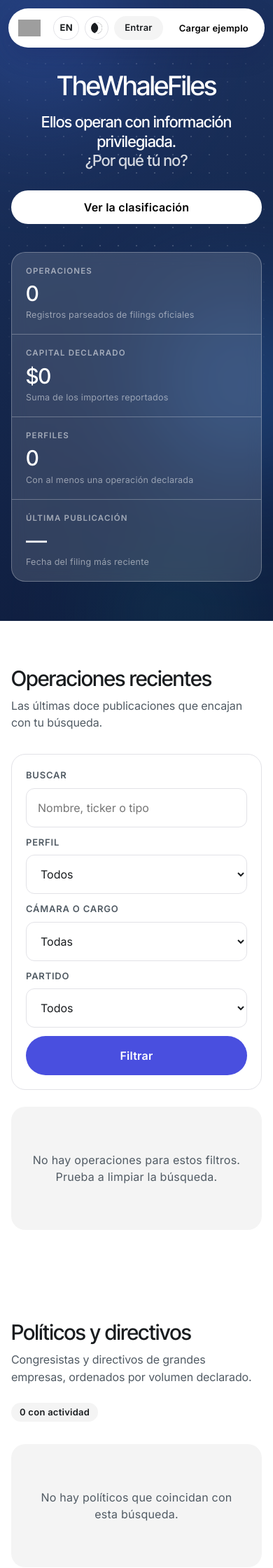
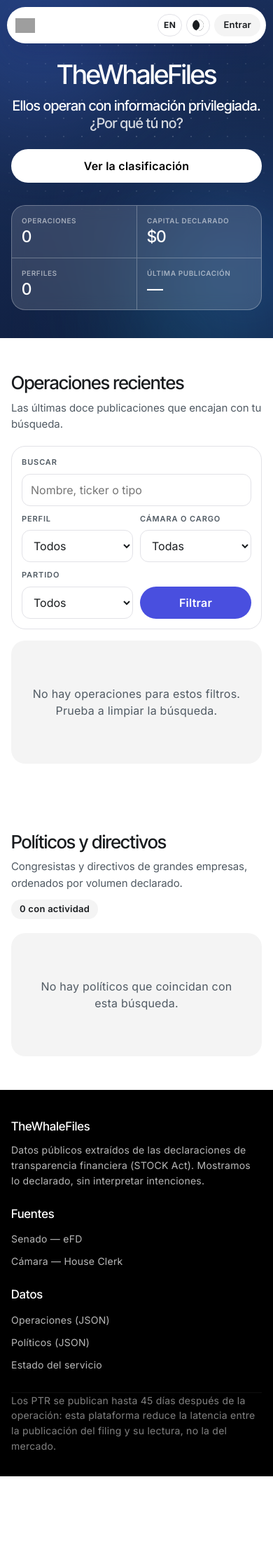
Before and after one commit to laglera/TheWhaleFiles, a FastAPI app: page / in a window 390 px wide. Shown: the top 2240 px of the page at 70% size. After the commit the page ends 2109 px from the top, so only its background shows below. Run offline with FastAPI, Linux system fonts and the light colour scheme; parts of the project's set-up code (start-up, migrations or seed data) failed here and were passed over; grey boxes are pictures that could not be loaded.

Commit message:
feat:mobile front

```diff
--- a/app/static/styles.css
+++ b/app/static/styles.css
@@ -2109,16 +2109,26 @@ img {
 }
 
 @media (max-width: 767px) {
+  /* --------------------------------------------------------------------
+     Móvil: la portada es una lista, no una rejilla encogida
+     --------------------------------------------------------------------
+     A esta anchura cada tarjeta pasaba a ocupar una pantalla entera y la
+     portada medía más de diez mil píxeles de alto: había que arrastrar
+     medio minuto para llegar a los gráficos. El criterio aquí es el de una
+     app: filas compactas, una sola cifra grande por fila y el aire vertical
+     reducido a la mitad, sin quitar ningún dato de la vista.
+     -------------------------------------------------------------------- */
+
   .band {
-    padding: 64px 0;
+    padding: 48px 0;
   }
 
   .band--tight {
-    padding: 144px 0 64px;
+    padding: 120px 0 48px;
   }
 
   .band--profile {
-    padding: 40px 0;
+    padding: 32px 0;
   }
 
   .inner,
@@ -2130,31 +2140,49 @@ img {
 
   /* Barra: se compacta y suelta el alto que descuenta el hero */
   .nav {
-    padding: 12px 16px;
-    margin-bottom: -80px;
+    padding: 10px 12px;
+    margin-bottom: -72px;
   }
 
   .nav__inner {
-    height: 56px;
-    padding: 0 8px 0 14px;
-    gap: 12px;
+    height: 52px;
+    padding: 0 8px 0 12px;
+    gap: 8px;
+  }
+
+  /* El nombre de la marca sale ya aquí: con idioma, tema y sesión al lado,
+     a 767px la barra se queda sin holgura mucho antes que el logo. */
+  .nav__brand-name {
+    display: none;
+  }
+
+  .nav__mark {
+    width: 28px;
+    height: 28px;
   }
 
   .nav__actions {
-    gap: 8px;
+    gap: 6px;
   }
 
   .nav__lang,
   .nav__theme {
-    height: 34px;
-    min-width: 34px;
+    height: 32px;
+    min-width: 32px;
     padding: 0 8px;
+    font-size: 12px;
   }
 
   .nav__inner .btn--sm {
-    height: 34px;
-    padding: 0 14px;
+    height: 32px;
+    padding: 0 12px;
     font-size: 13px;
+  }
+
+  /* Cargar el filing de ejemplo es una herramienta de demostración y el
+     texto no cabe junto al resto: en móvil se retira de la barra. */
+  .nav__inner #load-sample {
+    display: none;
   }
 
   .nav__meta {
@@ -2162,15 +2190,16 @@ img {
   }
 
   .hero {
-    padding: 104px 0 56px;
+    padding: 88px 0 40px;
   }
 
   .hero__claim {
-    margin-top: 20px;
+    margin-top: 14px;
+    font-size: 20px;
   }
 
   .hero__actions {
-    margin-top: 28px;
+    margin-top: 24px;
     width: 100%;
   }
 
@@ -2179,7 +2208,7 @@ img {
   }
 
   .hero__stats {
-    margin-top: 40px;
+    margin-top: 32px;
     padding: 0 20px;
   }
 
@@ -2210,51 +2239,239 @@ img {
   .band-head {
     flex-direction: column;
     align-items: flex-start;
+    gap: 12px;
+    margin-bottom: 20px;
   }
 
   .band-head h2 {
-    font-size: 34px;
+    font-size: 30px;
   }
 
   .band-head p {
+    font-size: 15px;
+  }
+
+  /* Métricas de portada: dos por fila y sin la línea de descripción, que a
+     este ancho ocupaba más que la propia cifra. */
+  .metric-band {
+    grid-template-columns: repeat(2, minmax(0, 1fr));
+  }
+
+  .metric:nth-child(n) {
+    border-left: 1px solid var(--glass-line);
+    border-top: 1px solid var(--glass-line);
+  }
+
+  .metric:nth-child(odd) {
+    border-left: 0;
+  }
+
+  .metric:nth-child(-n + 2) {
+    border-top: 0;
+  }
+
+  .metric,
+  .metric-band--hero .metric {
+    padding: 16px 16px 18px;
+    gap: 2px;
+  }
+
+  .metric span {
+    font-size: 10px;
+    letter-spacing: 0.06em;
+  }
+
+  .metric-band--hero .metric strong {
+    font-size: 26px;
+  }
+
+  .metric small {
+    display: none;
+  }
+
+  /* Filtros: el buscador y el botón mandan; los tres desplegables se reparten
+     en dos columnas para no comerse la pantalla antes del primer resultado. */
+  .filters {
+    grid-template-columns: 1fr 1fr;
+    gap: 10px 10px;
+    padding: 16px;
+    margin-bottom: 16px;
+  }
+
+  .filters .field:first-of-type {
+    grid-column: 1 / -1;
+  }
+
+  /* El botón cae en el hueco que deja el tercer desplegable en lugar de
+     abrir una fila propia. */
+  .filters .btn {
+    grid-column: auto;
+  }
+
+  .field > span {
+    font-size: 11px;
+    letter-spacing: 0.08em;
+  }
+
+  .field input,
+  .field select {
+    height: 46px;
+    padding: 10px 12px;
+    /* 16px evita el zoom automático de iOS al enfocar el campo */
     font-size: 16px;
   }
 
+  .filters .btn {
+    height: 46px;
+  }
+
+  /* Operaciones: la tarjeta de tres bloques se convierte en una fila de
+     lista — ticker y persona a la izquierda, importe a la derecha, y tipo y
+     fecha debajo. */
   .trade-grid,
-  .people-grid,
-  .filters {
+  .people-grid {
     grid-template-columns: 1fr;
-  }
-
-  .filters {
-    padding: 20px;
-    margin-bottom: 24px;
-  }
-
-  .metric-band {
-    grid-template-columns: 1fr;
-  }
-
-  .metric:nth-child(n) {
-    border-left: 0;
-    border-top: 1px solid var(--glass-line);
-  }
-
-  .metric:first-child {
+    gap: 8px;
+  }
+
+  .trade-card {
+    display: grid;
+    grid-template-columns: minmax(0, 1fr) auto;
+    align-items: center;
+    gap: 6px 12px;
+    padding: 12px 14px;
+    border-radius: var(--r-md);
+  }
+
+  .trade-card__ident {
+    grid-column: 1;
+    grid-row: 1;
+    gap: 10px;
+  }
+
+  .trade-card__ident .avatar {
+    width: 34px;
+    height: 34px;
+    font-size: 11px;
+  }
+
+  .trade-card__ident h3 {
+    font-size: 16px;
+    line-height: 1.25;
+  }
+
+  .trade-card__ident small {
+    font-size: 12px;
+    overflow: hidden;
+    text-overflow: ellipsis;
+    white-space: nowrap;
+  }
+
+  .trade-card__foot {
+    grid-column: 2;
+    grid-row: 1;
+    padding-top: 0;
+    margin-top: 0;
     border-top: 0;
-  }
-
-  .metric-band--hero .metric {
-    padding: 22px 24px;
+    text-align: right;
+  }
+
+  /* "IMPORTE" y el estado se caen: la cifra ya se lee como importe y el
+     estado vuelve a aparecer en la ficha de la persona. */
+  .trade-card__foot span,
+  .trade-card__foot .tag {
+    display: none;
+  }
+
+  .trade-card__foot strong {
+    font-size: 20px;
+  }
+
+  .trade-card__top {
+    grid-column: 1 / -1;
+    grid-row: 2;
+    justify-content: flex-start;
+    gap: 8px;
+    padding-top: 8px;
+    border-top: 1px solid var(--hairline-light);
+  }
+
+  .trade-card__top .tag {
+    padding: 3px 8px;
+    font-size: 11px;
+  }
+
+  .trade-card__date {
+    font-size: 12px;
+    margin-left: auto;
+  }
+
+  /* Personas: misma fila de lista, con la foto como ancla visual */
+  .person-card {
+    padding: 10px 14px;
+    gap: 12px;
+    border-radius: var(--r-md);
+  }
+
+  .person-card .avatar {
+    width: 38px;
+    height: 38px;
+  }
+
+  .person-card__body h3 {
+    font-size: 15px;
+    line-height: 1.3;
+  }
+
+  .person-card__body small {
+    font-size: 12px;
+  }
+
+  /* Cifra y unidad en la misma línea: apiladas sumaban una segunda línea a
+     cada una de las veinticuatro filas. */
+  .person-card__count {
+    display: flex;
+    align-items: baseline;
+    gap: 5px;
+  }
+
+  .person-card__count strong {
+    display: inline;
+    font-size: 17px;
+  }
+
+  .person-card__count span {
+    font-size: 10.5px;
+  }
+
+  .person-card {
+    padding: 8px 14px;
+  }
+
+  .more-note {
+    margin-top: 16px;
+    font-size: 13px;
+  }
+
+  .viz-grid {
+    gap: 10px;
   }
 
   .card {
-    padding: 24px;
+    padding: 20px 18px;
+  }
+
+  .card__title {
+    font-size: 22px;
+  }
+
+  .card__sub {
+    font-size: 14px;
   }
 
   .bar-row {
     grid-template-columns: 56px 1fr;
-    row-gap: 6px;
+    row-gap: 4px;
   }
 
   .bar-row__value {
@@ -2265,13 +2482,13 @@ img {
 
   /* Clasificación: sin avatar ni barra, sólo puesto, nombre e importe */
   .rank-card {
-    padding: 8px;
+    padding: 6px;
   }
 
   .rank-row {
-    grid-template-columns: 32px minmax(0, 1fr) auto;
-    gap: 12px;
-    padding: 14px 12px;
+    grid-template-columns: 28px minmax(0, 1fr) auto;
+    gap: 10px;
+    padding: 11px 10px;
   }
 
   .rank-row .avatar {
@@ -2279,14 +2496,12 @@ img {
   }
 
   .rank-row__amount b {
-    font-size: 18px;
+    font-size: 17px;
   }
 
   .band--brand {
-    padding-bottom: 64px;
-  }
-
-  /* Ficha: retrato y datos en una sola columna */
+    padding-bottom: 48px;
+  }
   .profile {
     padding: 96px 0 48px;
   }
@@ -2401,16 +2616,31 @@ img {
   }
 
   .footer {
-    padding: 56px 0 40px;
+    padding: 40px 0 32px;
   }
 
   .footer__grid {
     grid-template-columns: 1fr;
-    gap: 32px;
-  }
-}
-
-/* Móvil estrecho: la barra ya no da para el nombre de la marca */
+    gap: 24px;
+    padding-bottom: 28px;
+  }
+
+  .footer h4 {
+    font-size: 17px;
+    margin-bottom: 10px;
+  }
+
+  .footer ul {
+    gap: 8px;
+  }
+
+  .footer__note {
+    margin-top: 20px;
+  }
+}
+
+/* Móvil estrecho: sólo se ajustan los márgenes y los cuerpos mayores; la
+   estructura de lista ya viene resuelta desde 767px. */
 @media (max-width: 479px) {
   .inner,
   .hero__inner,
@@ -2420,11 +2650,7 @@ img {
   }
 
   .nav {
-    padding: 12px;
-  }
-
-  .nav__brand-name {
-    display: none;
+    padding: 10px;
   }
 
   /* A esta anchura la barra ya sólo da para el icono, el idioma, el tema y el
@@ -2442,20 +2668,30 @@ img {
   }
 
   .band-head h2 {
-    font-size: 30px;
+    font-size: 26px;
   }
 
   .card,
+  .identity {
+    padding: 18px 16px;
+  }
+
+  .filters {
+    padding: 14px;
+  }
+
   .trade-card,
-  .identity,
-  .filters {
-    padding: 20px;
-    margin-bottom: 24px;
+  .person-card {
+    padding: 10px 12px;
   }
 
   .metric,
   .metric-band--hero .metric {
-    padding: 18px 20px;
+    padding: 14px 14px 16px;
+  }
+
+  .metric-band--hero .metric strong {
+    font-size: 23px;
   }
 
   .ledger__row,
@@ -2463,11 +2699,6 @@ img {
     padding: 14px 16px;
   }
 
-  .person-card {
-    padding: 16px;
-    gap: 12px;
-  }
-
   .portrait__frame {
     width: 112px;
   }
```
